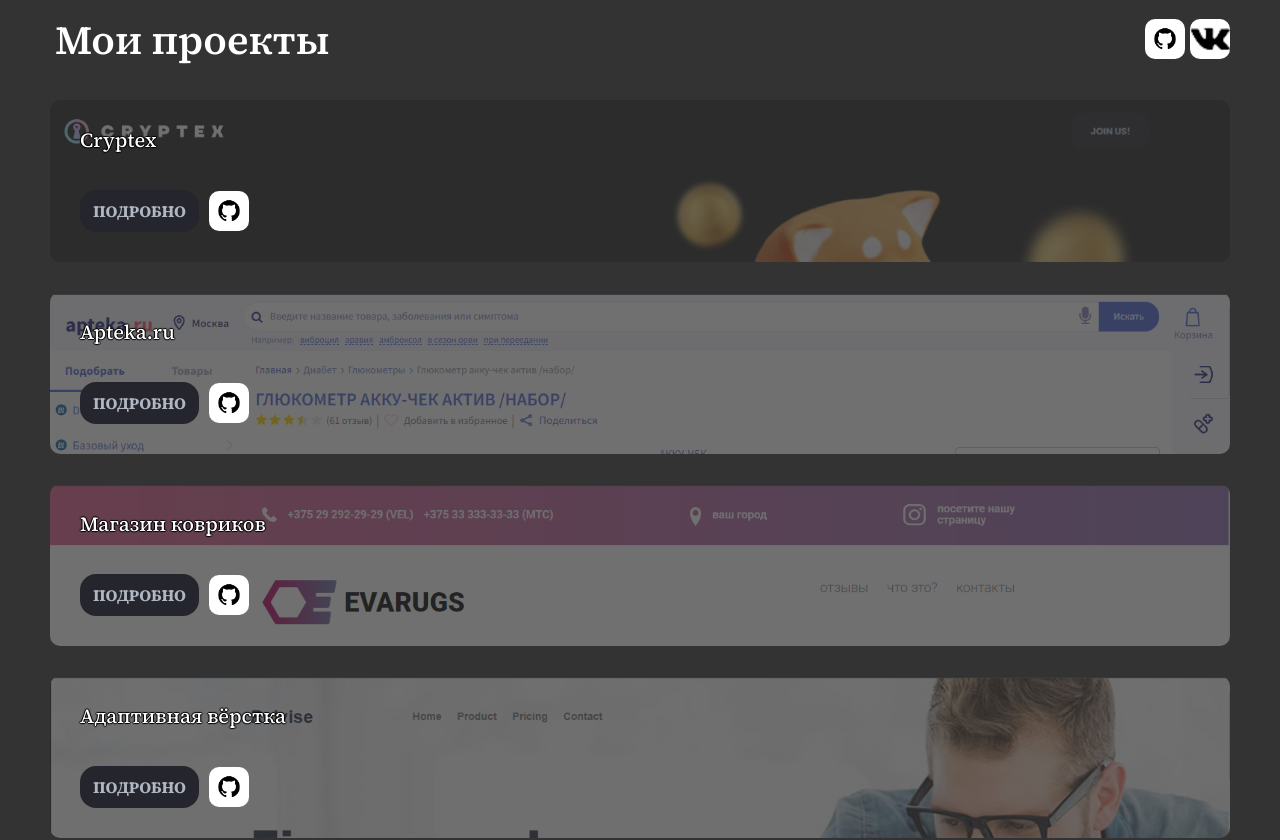
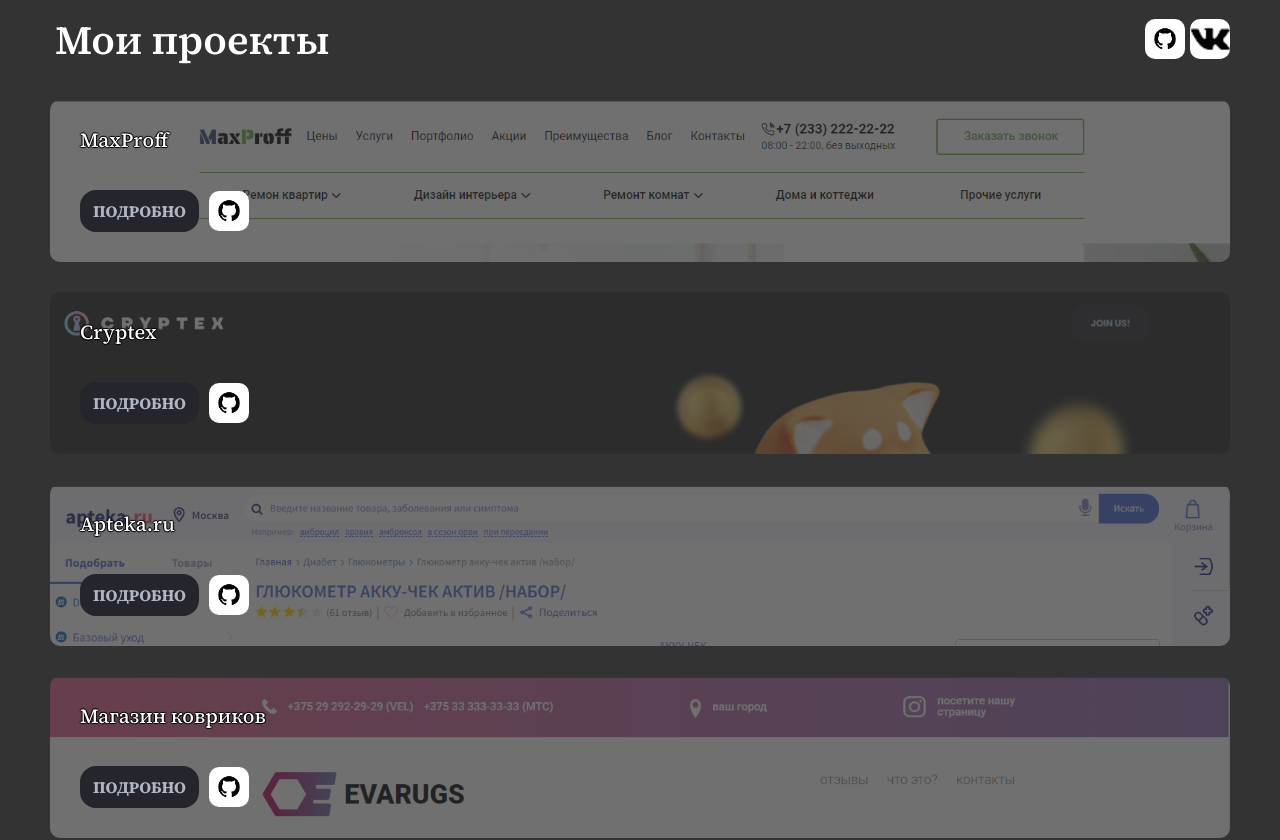
Before and after one commit to Nonclaing/nonclaing.githab.io, a plain HTML site: page index.html in a window 1280 px wide. Shown: the top 840 px of the page. Drawn offline with Linux system fonts and the light colour scheme.

Commit message:
maxproff

```diff
--- a/index.html
+++ b/index.html
@@ -34,6 +34,18 @@
         <div class="__container__">
             <nav class="main__links">
                 <ul class="list">
+                    <li class="list__item">
+                        <div class="list__background">
+                            <img src="img/maxproff-bg.png" alt="">
+                        </div>
+                        <div class="list__body">
+                            <h2 class="list__title">MaxProff</h2>
+                            <div class="list__buttons">
+                                <a target="_blank" href="https://nonclaing.github.io/MaxProff/" class="list__link">Подробно</a>
+                                <a target="_blank" href="https://github.com/Nonclaing/MaxProff" class="img-link img-link_white"><img src="img/git-icon.png" alt=""></a>
+                            </div>
+                        </div>
+                    </li>
                     <li class="list__item">
                         <div class="list__background">
                             <img src="img/cryptex-bg.png" alt="">
```
Also changed, not shown: img/maxproff-bg.png (added).
